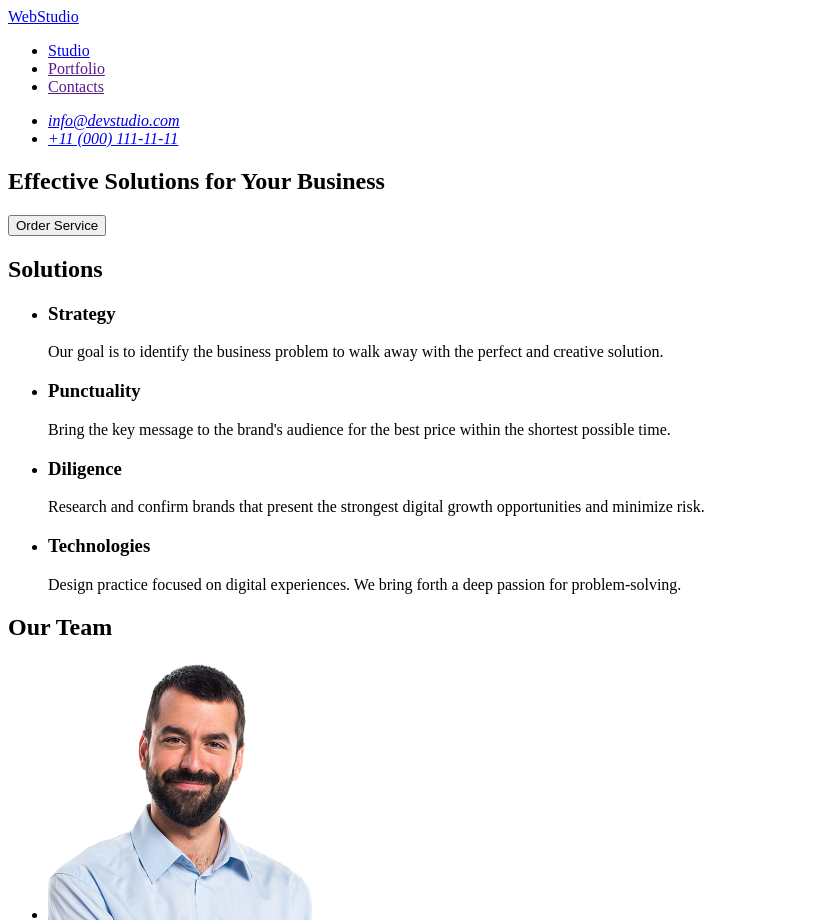
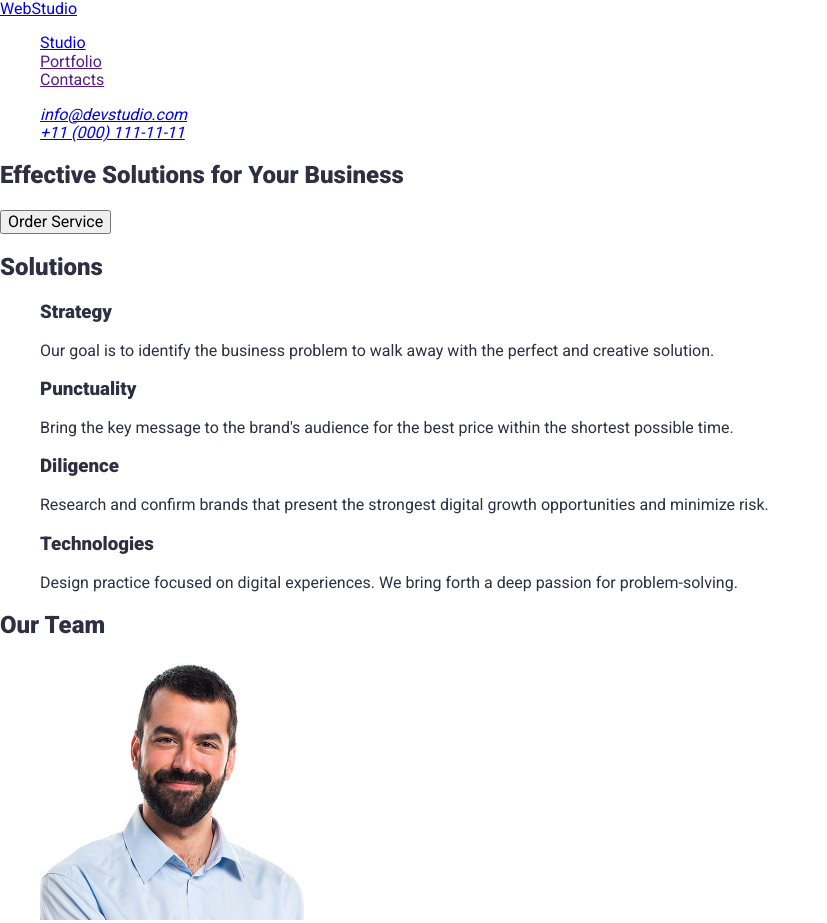
Before and after one commit to Boris-Moskalenko/goit-markup-hw-02, a plain HTML site: page index.html in a window 1280 px wide. Shown: the top 923 px of the page, without its empty margins (0-827 px from the left). Drawn offline with nearby package versions, Linux system fonts and the light colour scheme.

Commit message:
add main css conditions

```diff
--- /dev/null
+++ b/css/styles.css
@@ -0,0 +1,8 @@
+body {
+    font-family: "Roboto", sans-serif;
+    color: #2E2F42;
+    background-color: #ffffff;
+}
+ul {
+    list-style-type: none;
+}
--- a/index.html
+++ b/index.html
@@ -4,7 +4,15 @@
 <head>
     <meta charset="UTF-8">
     <meta name="viewport" content="width=device-width, initial-scale=1.0">
-    <title>WebStudio</title>
+    <title><span class="accent">Web</span>Studio</title>
+    <link rel="stylesheet" href="https://cdnjs.cloudflare.com/ajax/libs/modern-normalize/3.0.1/modern-normalize.min.css"
+        integrity="sha512-q6WgHqiHlKyOqslT/lgBgodhd03Wp4BEqKeW6nNtlOY4quzyG3VoQKFrieaCeSnuVseNKRGpGeDU3qPmabCANg=="
+        crossorigin="anonymous" referrerpolicy="no-referrer" />
+    <link rel="stylesheet" href="./css/styles.css" />
+    <link rel="preconnect" href="https://fonts.googleapis.com">
+    <link rel="preconnect" href="https://fonts.gstatic.com" crossorigin>
+    <link href="https://fonts.googleapis.com/css2?family=Raleway:wght@700&family=Roboto:wght@400;500;900&display=swap"
+        rel="stylesheet">
 </head>
 
 <body>
@@ -123,7 +131,7 @@
     </main>
 
     <footer>
-        <a href="./index.html">WebStudio</a>
+        <a href="./index.html"><span class="accent">Web</span>Studio</a>
         <p>Increase the flow of customers and sales for your business with digital marketing & growth solutions.</p>
     </footer>
 </body>
```
